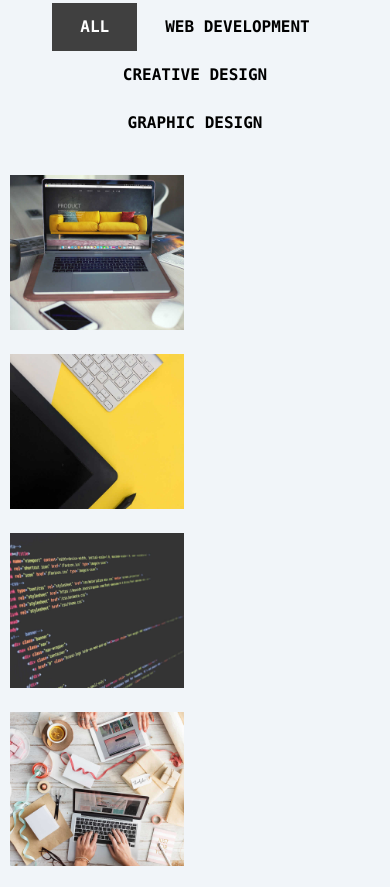
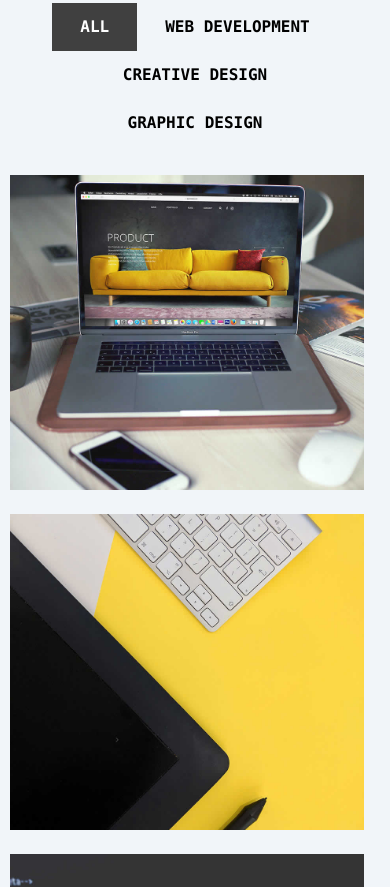
Before and after one commit to tpawankumaraxioned/Dominic, a website built with Vite: page index.html in a window 390 px wide. Shown: the part 4279-5166 px from the top of the page. Built offline with nearby package versions, Linux system fonts and the light colour scheme; files whose address does not match are found by name.

Commit message:
Updated Portfolio Css

```diff
--- a/src/styles.css
+++ b/src/styles.css
@@ -52,7 +52,7 @@ header .wrapper { @apply py-3 flex justify-between  items-center;}
 .filter-menu li a {@apply py-3 px-7 inline-flex font-semibold uppercase hover:bg-neutral-700 hover:text-white active:bg-neutral-700 active:text-white;}
 .filter-menu-btn-active {@apply bg-neutral-700 text-white;}
 .grid_list {@apply flex flex-row md:flex-row flex-wrap sm:justify-between md:justify-start;}
-.grid_list .grid-item {@apply mr-4 py-3 basis-[47%] md:basis-[31%];}
+.grid_list .grid-item {@apply mr-4 py-3 basis-full sm:basis-[47%] md:basis-[31%];}
 /* Portfolio ends here */
 
 /* Testimonials starts here */
```
Also changed, not shown: assets/css/styles.css.
